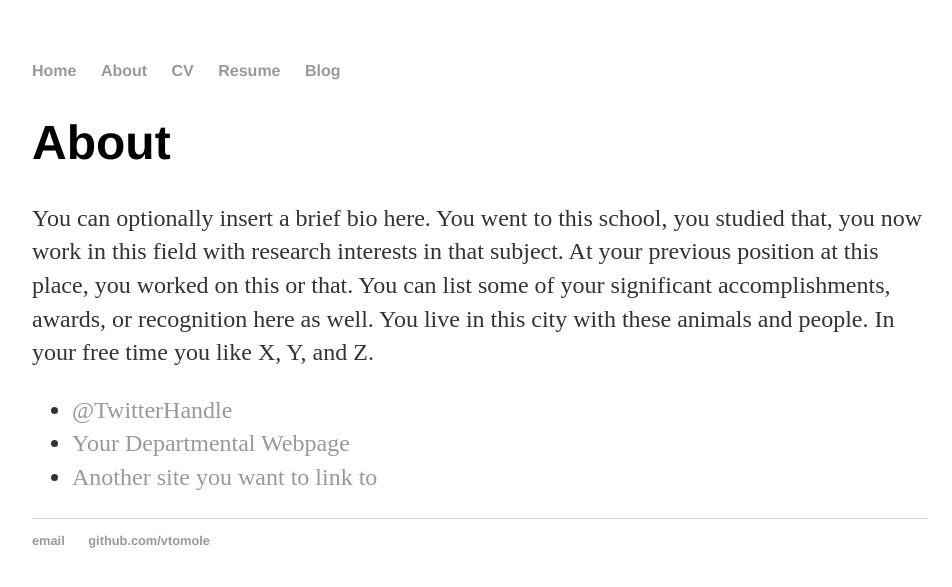
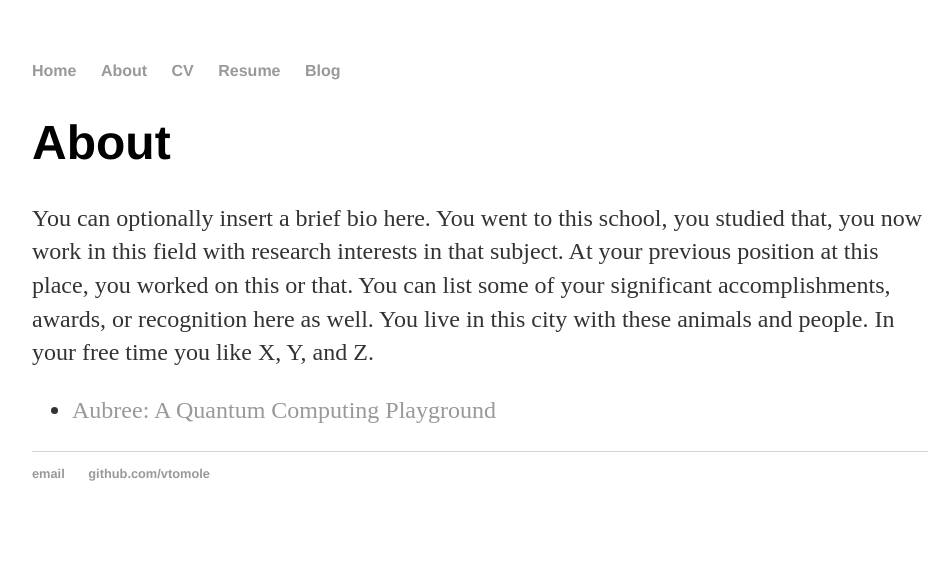
Before and after one commit to vtomole/vtomole.github.io, a Jekyll site: the page built from about/index.html, in a window 1280 px wide. Shown: the top 587 px of the page, without its empty margins (160-1112 px from the left). Built offline with Jekyll 4.4.1, drawn with Linux system fonts in a browser that asks for light colours.

Commit message:
made some significant changes

```diff
--- a/about/index.html
+++ b/about/index.html
@@ -8,8 +8,7 @@ title: About Hank Quinlan
 			<p>You can optionally insert a brief bio here. You went to this school, you studied that, you now work in this field with research interests in that subject. At your previous position at this place, you worked on this or that. You can list some of your significant accomplishments, awards, or recognition here as well. You live in this city with these animals and people. In your free time you like X, Y, and Z.</p>
 
 			<ul class="contacts">
-				<li><a href="#">@TwitterHandle</a></li>
-				<li><a href="#">Your Departmental Webpage</a></li>
-				<li><a href="#">Another site you want to link to</a></li>
+
+				<li><a href="https://aubree.herokuapp.com/">Aubree: A Quantum Computing Playground</a></li>
 				</ul>
 		</div>
```
Also changed, not shown: other parts of about/index.html (+1 -1 lines).
